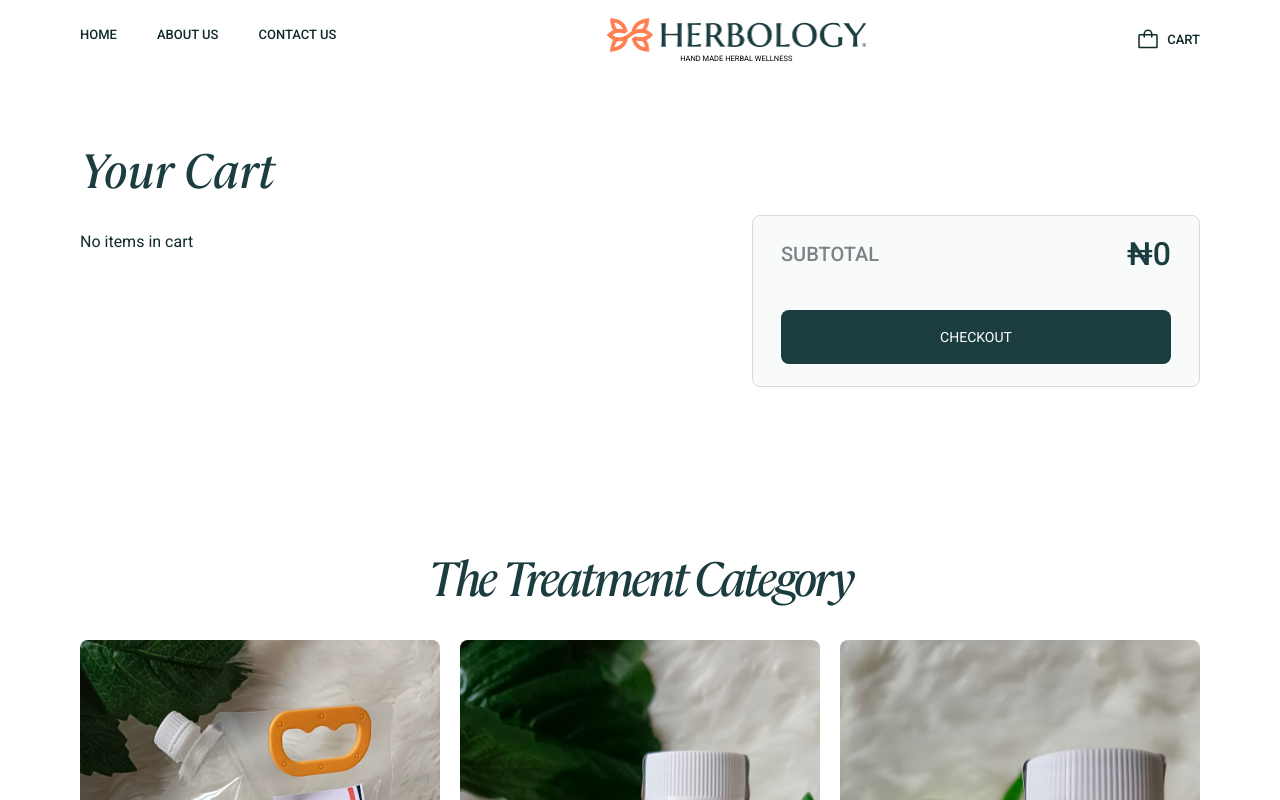
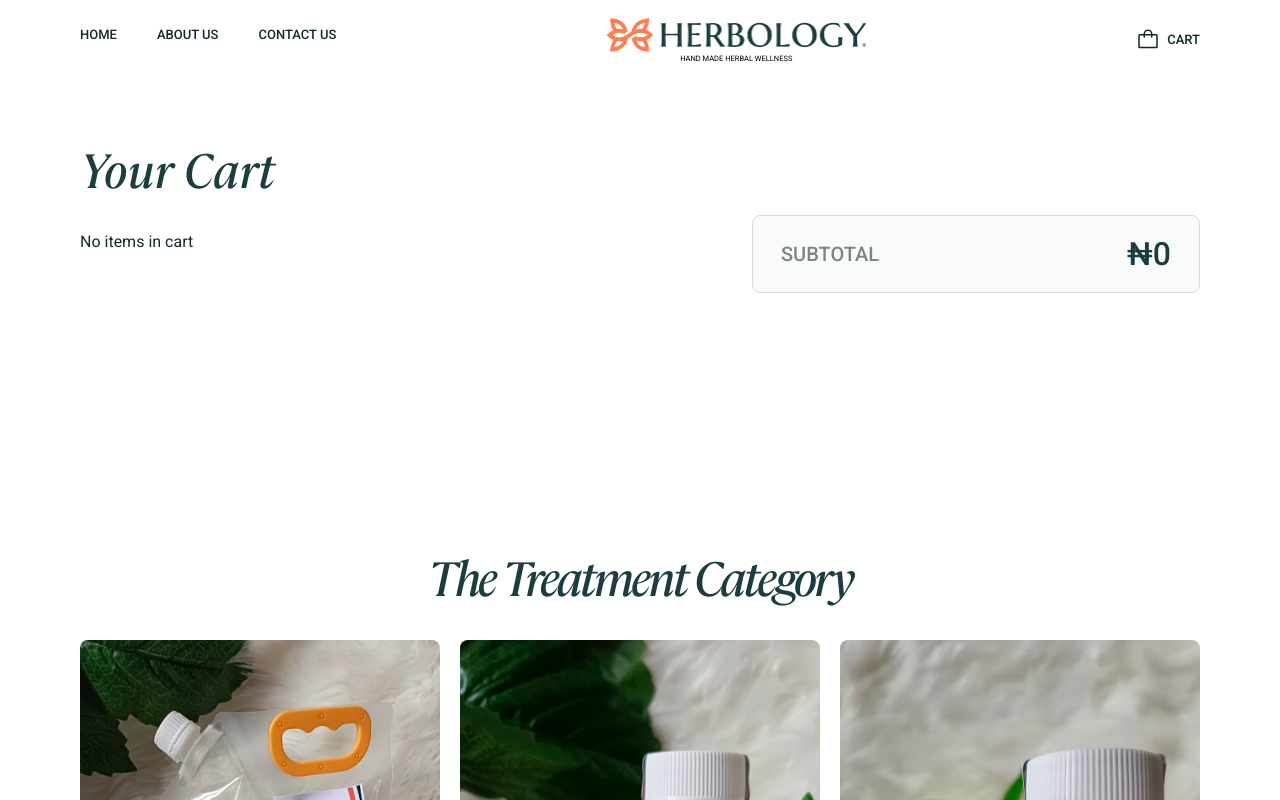
Before and after one commit to ejim11/herbology, a Next.js app: page /cart in a window 1280 px wide. Shown: the top 800 px of the page. Built offline with nearby package versions, Linux system fonts and the light colour scheme.

Commit message:
✅ made the checkout btn to be hidden when cart is empty

```diff
--- a/components/cart/CartComp.tsx
+++ b/components/cart/CartComp.tsx
@@ -53,12 +53,14 @@ const CartComp = () => {
                 ₦{formatAmount(String(total))}
               </p>
             </div>
+            {cartItems.length > 0 && (
               <Link
                 href={"/checkout"}
                 className="mt-[4rem] block w-full cursor-pointer bg-secondary-2 text-center py-[2rem] font-roboto text-[1.4rem] leading-[100%] tracking-[1%] rounded-[0.8rem] text-white uppercase"
               >
                 checkout
               </Link>
+            )}
           </div>
         </div>
       </FirstSection>
```
Lines whose indentation alone changed are shown as unchanged.
